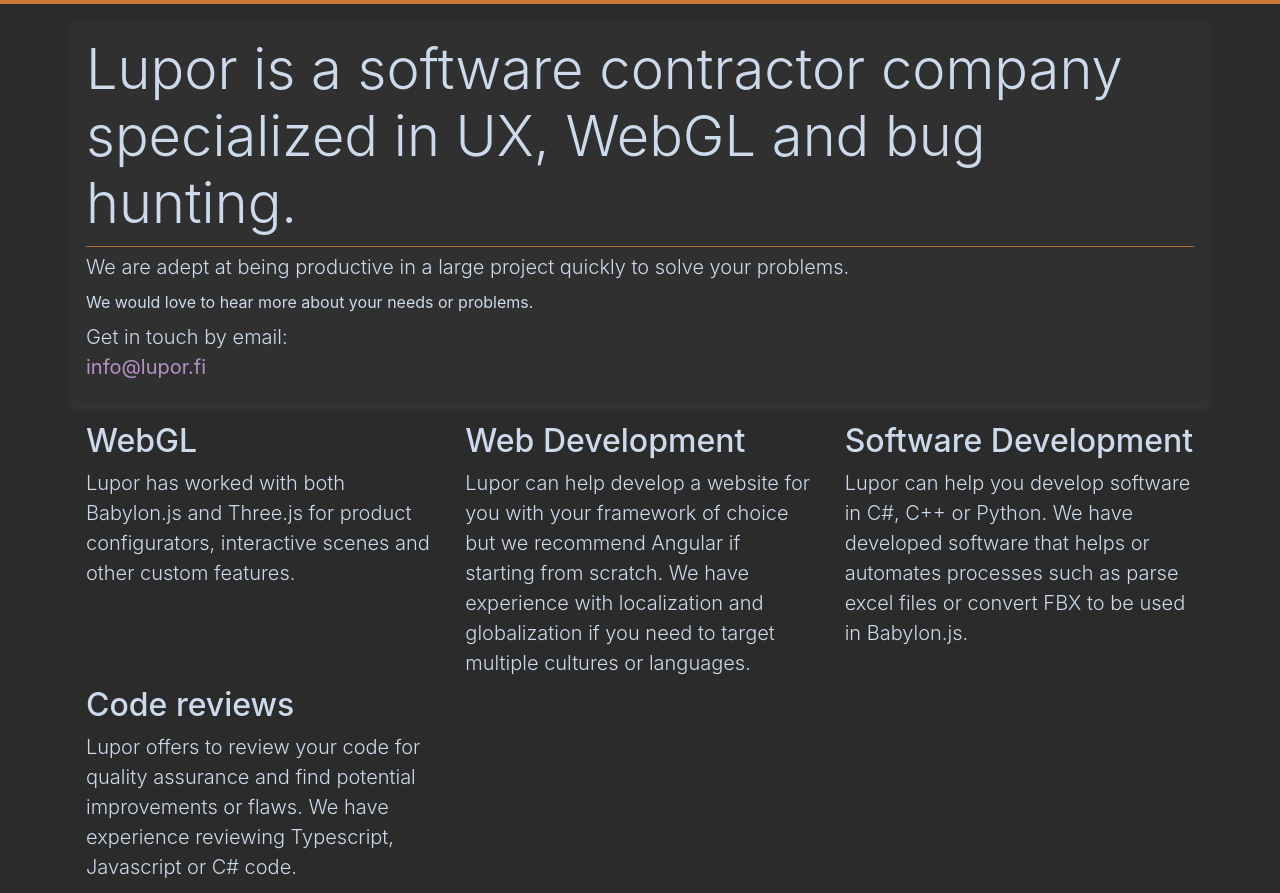
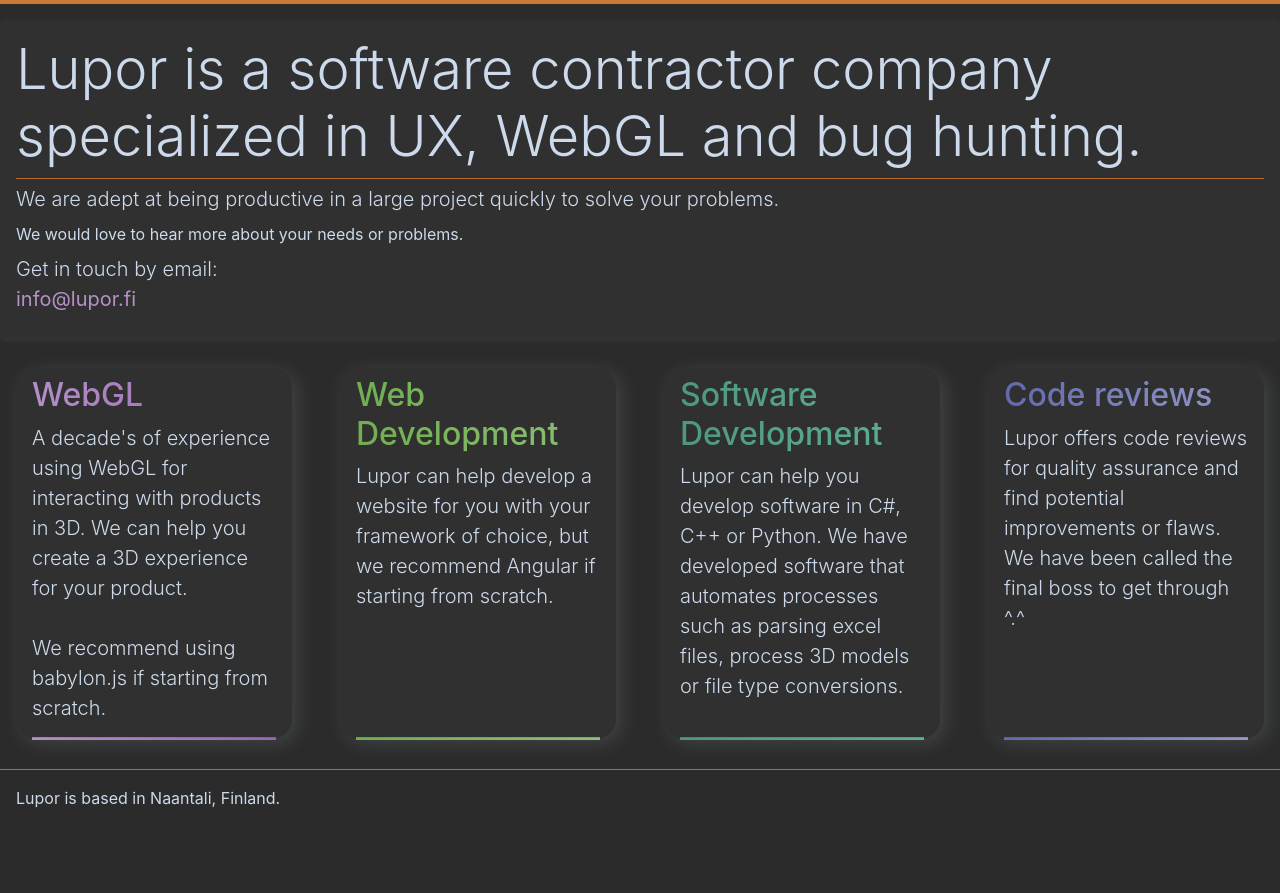
Before and after one commit to luporfinland/luporfinland.github.io, a website: page index.html in a window 1280 px wide. Shown: the top 893 px of the page. After the commit the page ends 826 px from the top, so only its background shows below. Drawn offline with Linux system fonts and the light colour scheme.

Commit message:
Added funnier card items.

```diff
--- a/css/style.scss
+++ b/css/style.scss
@@ -1,4 +1,4 @@
-@import "variables";
+@use "variables.scss";
 
 :root {
   --background: #2B2B2B;
@@ -6,7 +6,7 @@
   --font-color: #ccdaeb;
   --primary: #CC7832;
   --secondary: #b591c7;
-  --highlight: #A8C023;
+  --highlight: hsl(100, 37%, 60%);
   --shadow: rgba(181, 145, 199, 0.1);
 }
 
@@ -23,6 +23,10 @@
   color: var(--font-color);
   font-size: 16px;
   line-height: 1.5;
+}
+
+.container {
+  max-width: 1400px;
 }
 
 .top-bar {
@@ -50,19 +54,73 @@
 
 main {
   section {
-    margin: $margin-small 0;
+    margin: variables.$margin-small 0;
   }
 
   hr {
     background-color: var(--primary);
-    margin: $hr-margin 0;
+    margin: variables.$hr-margin 0;
   }
 }
 
 .section-offers, .section-location {
-  padding: 0 $padding-small;
+  padding: 0 variables.$padding-small;
+}
+
+.section-offers {
+  margin-top: variables.$margin-top
 }
 
 p {
-  margin-bottom: $padding-extra-small;
+  margin-bottom: variables.$padding-extra-small;
 }
+
+.offer-item {
+  display: flex;
+  margin-bottom: variables.$padding-small;
+}
+
+$card-border-radius: 20px;
+
+.fancy-card {
+  position: relative;
+  background-color: var(--background-lighter);
+  border-radius: $card-border-radius;
+  padding: variables.$padding-extra-small variables.$padding-small;
+
+  box-shadow: 5px 4px 20px 0 rgba(204,218,235, 0.15);
+
+  .header-text {
+    font-size: 2em;
+    background: var(--gradient);
+    -webkit-background-clip: text;
+    background-clip: text;
+    color: transparent;
+  }
+  /* Style for the line with gradient */
+  .line {
+    height: 2px; /* Thickness of the line */
+    background: var(--gradient);
+    position: absolute;
+    bottom: -6px;
+    left: 16px;
+    width: calc(100% - 32px);
+  }
+
+  &.purple {
+    --gradient: linear-gradient(to right, hsl(280, 33%, 67%), hsl(280, 33%, 55%));
+  }
+
+  &.green {
+    --gradient: linear-gradient(to right, hsl(100, 37%, 50%), hsl(100, 37%, 60%));
+  }
+
+  &.teal {
+    --gradient: linear-gradient(to right, hsl(160, 33%, 45%), hsl(160, 33%, 53%));
+  }
+
+  &.blue {
+    --gradient: linear-gradient(to right, hsl(234, 31%, 53%), hsl(234, 31%, 68%));
+
+  }
+}
--- a/css/theme.scss
+++ b/css/theme.scss
@@ -1,14 +1,14 @@
-@import "variables";
+@use "variables";
 
 .jumbotron {
   background-color: var(--background-lighter);
-  box-shadow: $box-shadow;
-  padding: $padding-small;
-  margin-bottom: $margin-small;
+  box-shadow: variables.$box-shadow;
+  padding: variables.$padding-small;
+  margin-bottom: variables.$margin-small;
 }
 
-@media (min-width: $grid-breakpoint-sm) {
+@media (min-width: variables.$grid-breakpoint-sm) {
   .jumbotron-small {
-    padding: $padding-small;
+    padding: variables.$padding-small;
   }
 }
--- a/index.html
+++ b/index.html
@@ -4,7 +4,8 @@
     <!-- Required meta tags -->
     <meta charset="utf-8">
     <meta name="viewport" content="width=device-width, initial-scale=1, shrink-to-fit=no">
-    <meta name="description" content="Lupor is a software contractor company. We offer solutions to UX, WebGL, Web and Software Development.">
+    <meta name="description"
+          content="Lupor is a software contractor company. We offer solutions to UX, WebGL, Web and Software Development.">
     <title>Lupor - software development company</title>
 
     <link href="css/lib/bootstrap.min.css" rel="stylesheet">
@@ -25,7 +26,7 @@
                     We are adept at being productive in a large project quickly to solve your problems.
                 </p>
                 <p>
-                   We would love to hear more about your needs or problems.
+                    We would love to hear more about your needs or problems.
                 </p>
                 <p class="lead">
                     <adress>
@@ -39,39 +40,46 @@
             </div>
         </section>
         <section class="section-offers">
-            <div class="row">
-                <div class="col-md-4 col-sm-12">
-                    <h2>WebGL</h2>
+            <div style="display: grid; grid-gap: 3rem; grid-template-columns: repeat(auto-fit, minmax(225px, 1fr)); grid-auto-flow: row dense;">
+                <div class="fancy-card purple">
+                    <h2 class="header-text">WebGL</h2>
                     <p class="lead">
-                        Lupor has worked with both Babylon.js and Three.js for product configurators, interactive scenes and other custom features.
+                        A decade's of experience using WebGL for interacting with products in 3D.
+                        We can help you create a 3D experience for your product.
+                        <br>
+                        <br>
+                        We recommend using babylon.js if starting from scratch.
                     </p>
+                    <hr class="line"/>
                 </div>
-                <div class="col-md-4 col-sm-12">
-                    <h2>Web Development</h2>
+                <div class="fancy-card green">
+                    <h2 class="header-text">Web Development</h2>
                     <p class="lead">
-                        Lupor can help develop a website for you with your framework of choice but we recommend Angular if starting from scratch.
-                        We have experience with localization and globalization if you need to target multiple cultures or languages.
+                        Lupor can help develop a website for you with your framework of choice,
+                        but we recommend Angular if starting from scratch.
                     </p>
+                    <hr class="line"/>
                 </div>
-                <div class="col-md-4 col-sm-12">
-                    <h2>Software Development</h2>
+                <div class="fancy-card teal">
+                    <h2 class="header-text">Software Development</h2>
                     <p class="lead">
                         Lupor can help you develop software in C#, C++ or Python.
-                        We have developed software that helps or automates processes such as parse excel files or convert FBX to be used in Babylon.js.
+                        We have developed software that automates processes such as parsing excel files, process 3D
+                        models or file type conversions.
                     </p>
+                    <hr class="line"/>
                 </div>
-            </div>
-            <div class="row">
-                <div class="col-md-4 col-sm-12">
-                    <h2>Code reviews</h2>
+                <div class="fancy-card blue">
+                    <h2 class="header-text  ">Code reviews</h2>
                     <p class="lead">
-                        Lupor offers to review your code for quality assurance and find potential improvements or flaws.
-                        We have experience reviewing Typescript, Javascript or C# code.
+                        Lupor offers code reviews for quality assurance and find potential improvements or
+                        flaws. We have been called the final boss to get through ^.^
                     </p>
+                    <hr class="line"/>
                 </div>
             </div>
         </section>
-        <hr>
+        <hr style="margin-top: 30px;">
         <section class="section-location">
             <p>
                 Lupor is based in Naantali, Finland.
```
Also changed, not shown: package.json (+3 -8 lines), css/lib/bootstrap.css, css/style.css, css/style.min.css, css/theme.css, css/theme.min.css, 1 other file.
